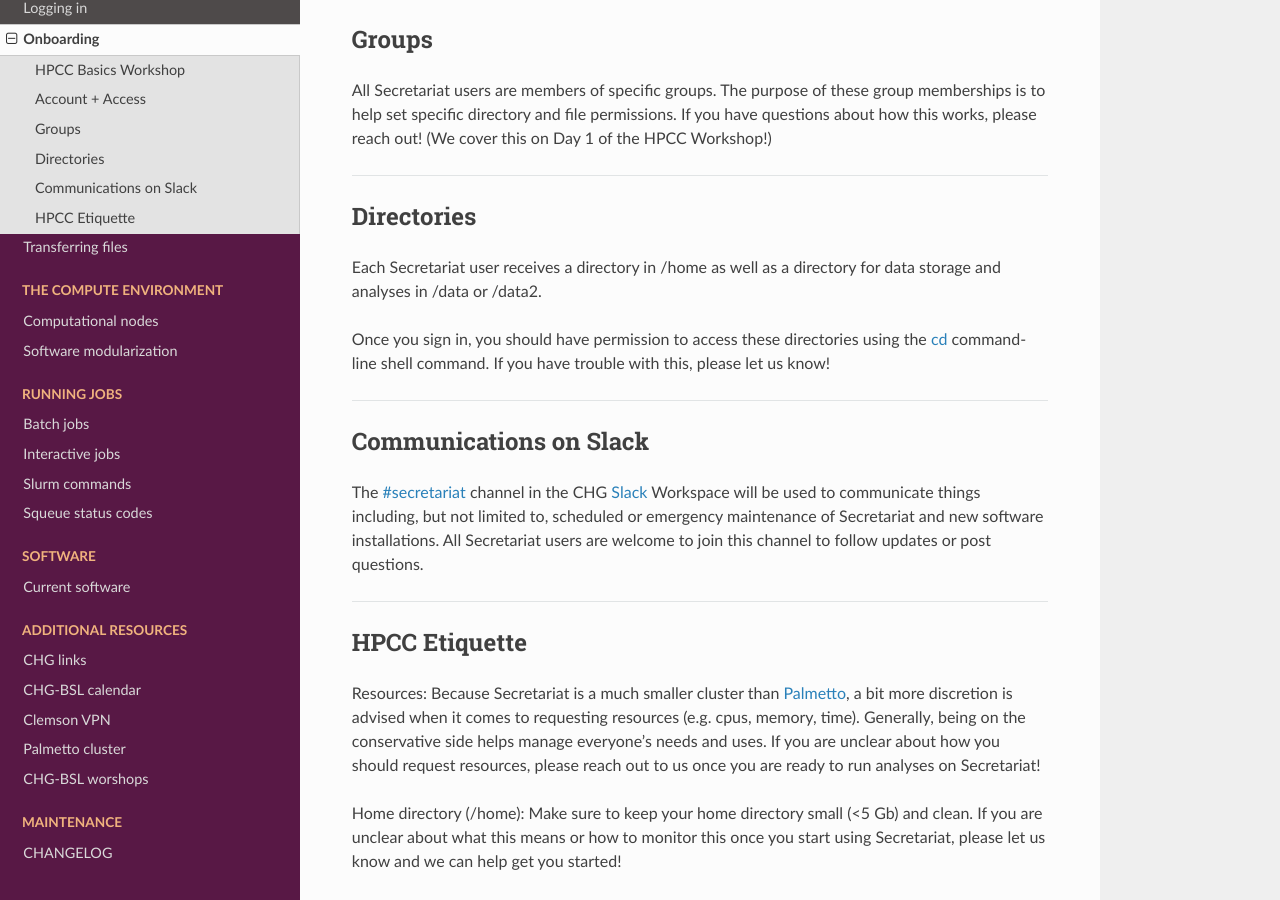
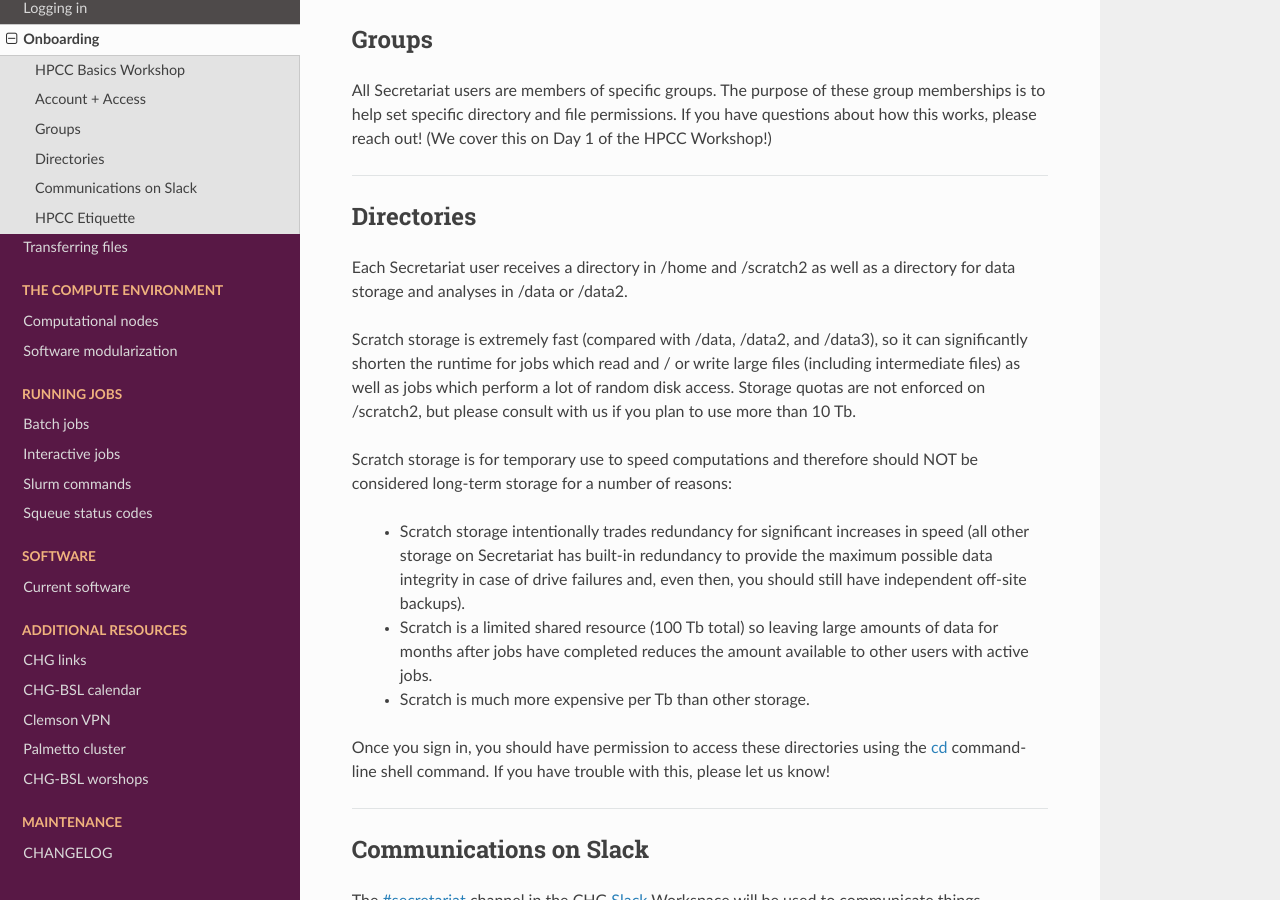
Before and after one commit to amalgamaria/secretariat, a Sphinx documentation site: the page built from docs/access/onboard.rst, in a window 1280 px wide and 900 px high, scrolled down 781 px. Built offline with Sphinx 7.4.7 and the Read the Docs theme 3.1.0, drawn with Linux system fonts in a browser that asks for light colours; pages that are not in the unit, such as notebooks, are missing from menus.

Commit message:
Add /scratch2 content

```diff
--- a/docs/access/onboard.rst
+++ b/docs/access/onboard.rst
@@ -38,7 +38,15 @@ All Secretariat users are members of specific groups. The purpose of these group
 Directories
 ###########
 
-Each Secretariat user receives a directory in /home as well as a directory for data storage and analyses in /data or /data2.
+Each Secretariat user receives a directory in /home and /scratch2 as well as a directory for data storage and analyses in /data or /data2.
+
+Scratch storage is extremely fast (compared with /data, /data2, and /data3), so it can significantly shorten the runtime for jobs which read and / or write large files (including intermediate files) as well as jobs which perform a lot of random disk access. Storage quotas are not enforced on /scratch2, but please consult with us if you plan to use more than 10 Tb.
+
+Scratch storage is for temporary use to speed computations and therefore should NOT be considered long-term storage for a number of reasons:
+
+	- Scratch storage intentionally trades redundancy for significant increases in speed (all other storage on Secretariat has built-in redundancy to provide the maximum possible data integrity in case of drive failures and, even then, you should still have independent off-site backups).
+	- Scratch is a limited shared resource (100 Tb total) so leaving large amounts of data for months after jobs have completed reduces the amount available to other users with active jobs.
+	- Scratch is much more expensive per Tb than other storage.
 
 Once you sign in, you should have permission to access these directories using the `cd`_ command-line shell command. If you have trouble with this, please let us know!
 
```
